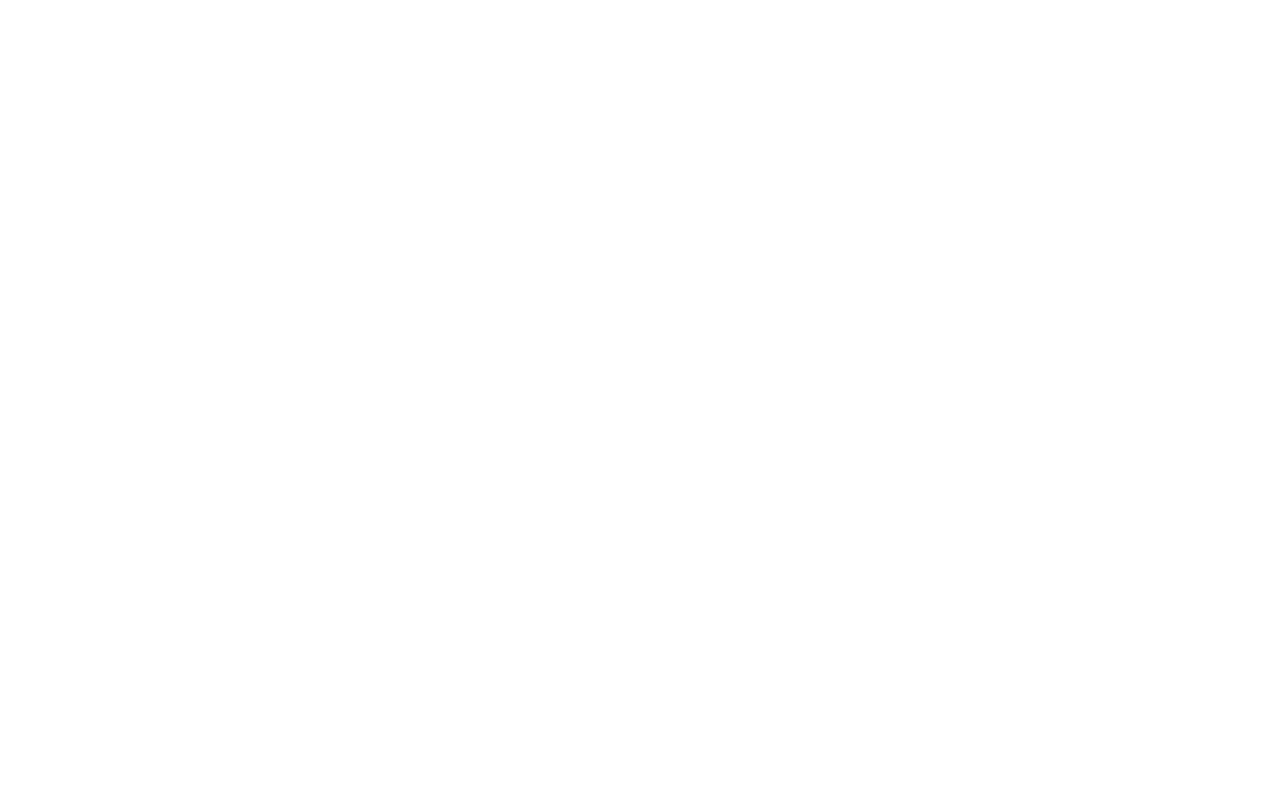
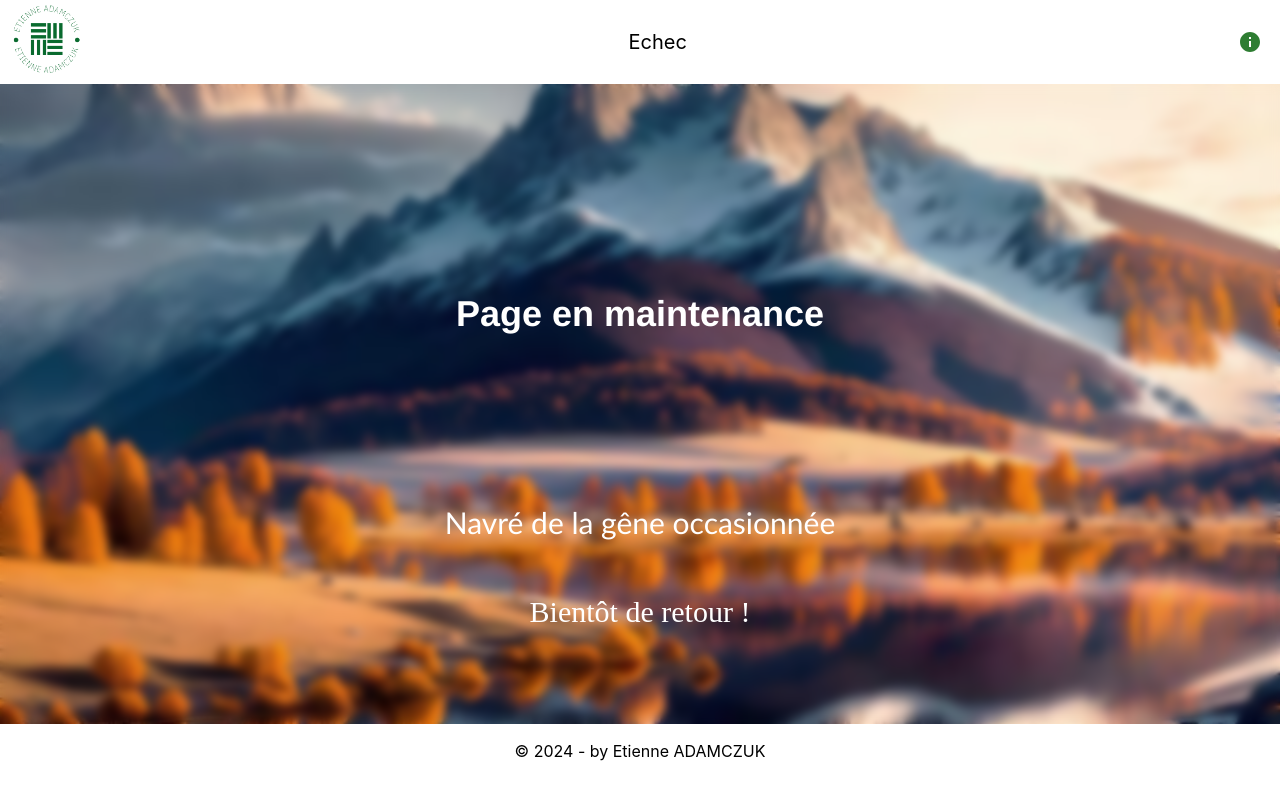
Before and after one commit to etienneadams/mon-site, a React (Create React App) app: page /Echec in a window 1280 px wide. Before the commit this address had no page. Built offline with nearby package versions, Linux system fonts and the light colour scheme.

Commit message:
creation page jeu echec

```diff
--- a/src/App.tsx
+++ b/src/App.tsx
@@ -11,6 +11,7 @@
 import ParcoursPage from './front/pages/parcours.tsx';
 import TravleGamePage from './front/pages/jeux/travle.tsx';
 import SudokuGamePage from './front/pages/jeux/sudoku.tsx';
+import EchecGamePage from './front/pages/jeux/echec.tsx';
 
 
 function App() {
@@ -26,6 +27,7 @@
         <Route path="/Demineur" element={<DemineurGamePage />} />
         <Route path="/Travle" element={<TravleGamePage />} />
         <Route path="/Sudoku" element={<SudokuGamePage />} />
+        <Route path="/Echec" element={<EchecGamePage />} />
         <Route path="/contact" element={<ContactPage />} />
       </Routes>
     </Router>
--- /dev/null
+++ b/src/front/pages/jeux/echec.tsx
@@ -0,0 +1,30 @@
+import React from "react";
+import Footer from "../../components/footer.tsx";
+import GameNavbar from "../../components/navigation/gameNavbar.tsx";
+import Texts from "../../components/game/texts.tsx";
+import InMaintenancePage from "../inMaintenance.tsx";
+
+const EchecGamePage = () => {
+    const inMaintenance = true;
+    const texts = Texts();
+
+    return (
+        <>
+            <header>
+                <GameNavbar drawerGoal={texts.travleGoalText} drawerHow={texts.travleHow} drawerEnd={texts.travleEndText} />
+            </header>
+            { inMaintenance ? <InMaintenancePage />
+            :
+            <>
+                <body>
+                    EchecGame Page
+                </body>
+                <footer>
+                    <Footer />
+                </footer>
+            </>}
+        </>
+    )
+};
+
+export default EchecGamePage;
```
